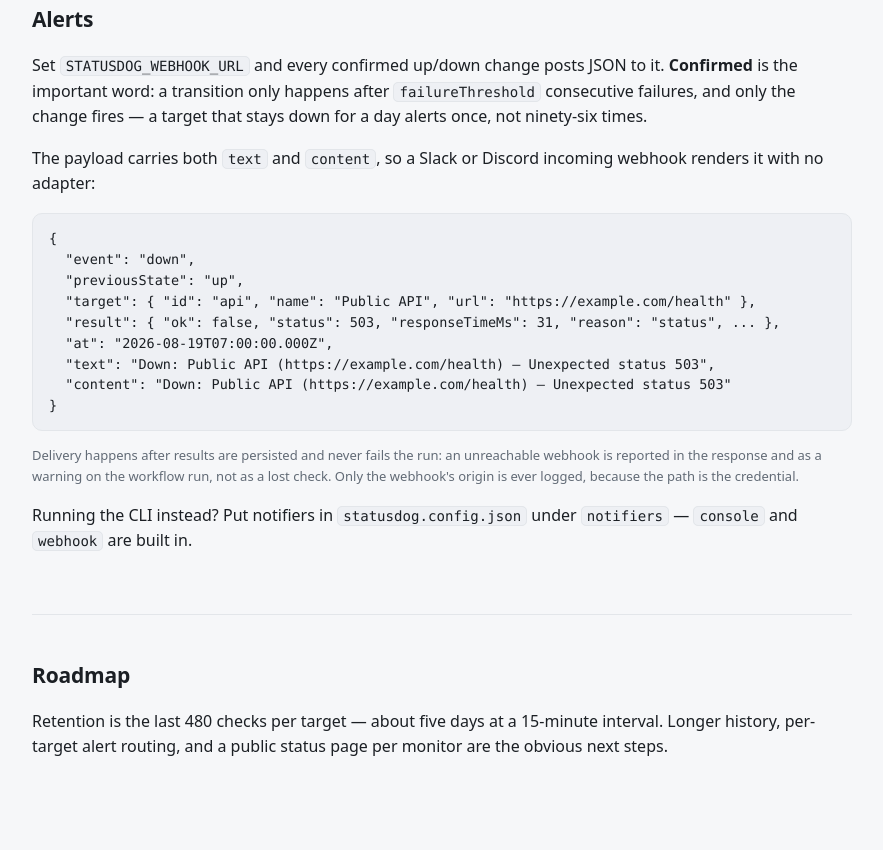
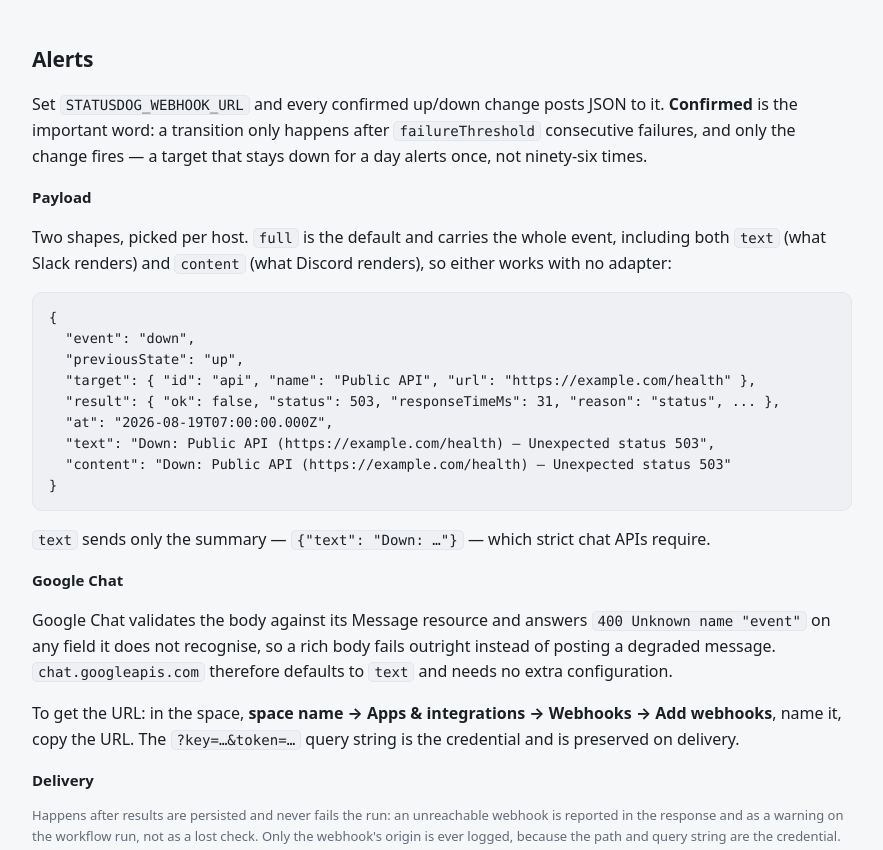
Before and after one commit to alekf9099/StatusDog, a website: page public/docs.html in a window 1280 px wide. Shown: the part 4269-5119 px from the top of the page, without its empty margins (198-1081 px from the left). Drawn offline with Linux system fonts and the light colour scheme.

Commit message:
Support Google Chat webhooks with a text-only payload
Google Chat validates a webhook body against its Message resource and rejects the
request outright on any unrecognised field. The existing payload carries `event`,
`target`, `previousState`, `result`, `at` and `content`, so pointing
STATUSDOG_WEBHOOK_URL at a Google Chat space would have failed every alert with
400 Invalid JSON payload received. Unknown name "event" - silently, since a failed
delivery is reported rather than thrown.

Adds a `format` option to the webhook notifier:

- `full` (existing behaviour) sends the whole event, with both `text` for Slack
  and `content` for Discord.
- `text` sends only `{ text: summary }`, which any strict chat API accepts.

`chat.googleapis.com` defaults to `text` so the common case needs no
configuration, and STATUSDOG_WEBHOOK_FORMAT overrides the default either way.

Verified against a fake endpoint that mimics Google Chat's field validation: the
full body is rejected with 400, the text body is accepted. A test also pins that
the `?key=...&token=...` query string survives delivery, since that is where
Google Chat carries its credential.

Tests: 82 passing, up from 77.

Co-Authored-By: Claude Opus 5 <noreply@anthropic.com>

```diff
--- a/public/docs.html
+++ b/public/docs.html
@@ -176,6 +176,7 @@ app.use(createFallbackMiddleware(monitor, {
       <tr><th>KV_REST_API_URL<br>KV_REST_API_TOKEN</th><td>A Redis-compatible REST store. <code>UPSTASH_REDIS_REST_*</code> and <code>REDIS_REST_*</code> also work.</td></tr>
       <tr><th>STATUSDOG_WEBHOOK_URL</th><td>Optional. One or more alert webhooks, comma-separated.</td></tr>
       <tr><th>STATUSDOG_WEBHOOK_ON</th><td>Optional. <code>down</code>, <code>up</code>, or <code>down,up</code> (default: both).</td></tr>
+      <tr><th>STATUSDOG_WEBHOOK_FORMAT</th><td>Optional. <code>full</code> or <code>text</code>; a per-host default applies otherwise.</td></tr>
     </table>
     <p>
       GitHub Actions does the waking up, every 15 minutes, from
@@ -208,9 +209,11 @@ app.use(createFallbackMiddleware(monitor, {
       failures, and only the change fires — a target that stays down for a day
       alerts once, not ninety-six times.
     </p>
+    <h3>Payload</h3>
     <p>
-      The payload carries both <code>text</code> and <code>content</code>, so a
-      Slack or Discord incoming webhook renders it with no adapter:
+      Two shapes, picked per host. <code>full</code> is the default and carries the
+      whole event, including both <code>text</code> (what Slack renders) and
+      <code>content</code> (what Discord renders), so either works with no adapter:
     </p>
     <pre><code>{
   "event": "down",
@@ -221,11 +224,32 @@ app.use(createFallbackMiddleware(monitor, {
   "text": "Down: Public API (https://example.com/health) — Unexpected status 503",
   "content": "Down: Public API (https://example.com/health) — Unexpected status 503"
 }</code></pre>
+    <p>
+      <code>text</code> sends only the summary — <code>{"text": "Down: …"}</code> —
+      which strict chat APIs require.
+    </p>
+
+    <h3>Google Chat</h3>
+    <p>
+      Google Chat validates the body against its Message resource and answers
+      <code>400 Unknown name "event"</code> on any field it does not recognise, so a
+      rich body fails outright instead of posting a degraded message.
+      <code>chat.googleapis.com</code> therefore defaults to <code>text</code> and
+      needs no extra configuration.
+    </p>
+    <p>
+      To get the URL: in the space, <strong>space name → Apps &amp; integrations →
+      Webhooks → Add webhooks</strong>, name it, copy the URL. The
+      <code>?key=…&amp;token=…</code> query string is the credential and is preserved
+      on delivery.
+    </p>
+
+    <h3>Delivery</h3>
     <p class="small muted">
-      Delivery happens after results are persisted and never fails the run: an
-      unreachable webhook is reported in the response and as a warning on the
-      workflow run, not as a lost check. Only the webhook's origin is ever logged,
-      because the path is the credential.
+      Happens after results are persisted and never fails the run: an unreachable
+      webhook is reported in the response and as a warning on the workflow run, not
+      as a lost check. Only the webhook's origin is ever logged, because the path
+      and query string are the credential.
     </p>
     <p>
       Running the CLI instead? Put notifiers in <code>statusdog.config.json</code>
--- a/src/index.ts
+++ b/src/index.ts
@@ -15,7 +15,7 @@ export * from './monitor/index.js';
 export * from './store/index.js';
 export * from './fallback/index.js';
 export * from './dashboard/index.js';
-export { attachNotifiers, createNotifier, createNotifiers } from './notify/index.js';
+export { attachNotifiers, createNotifier, createNotifiers, defaultWebhookFormat } from './notify/index.js';
 export { dispatchTransitions, notifierConfigsFromEnv, notifiersFromEnv } from './notify/dispatch.js';
 export type { DispatchOutcome, DispatchSummary } from './notify/dispatch.js';
 export type { Notifier } from './notify/index.js';
```
Also changed, not shown: src/config/types.ts (+13 -0 lines), src/notify/dispatch.ts (+17 -4 lines), src/notify/index.ts (+25 -7 lines), test/notify.test.ts (+78 -1 lines), README.md.
